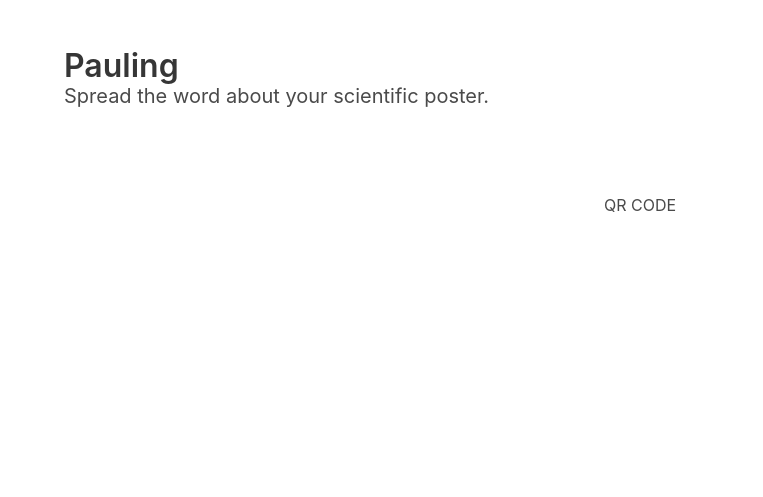
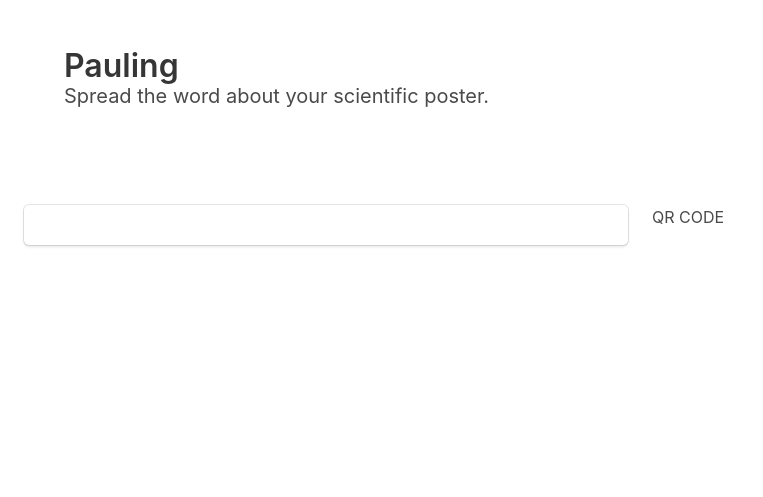
Before and after one commit to TailorDev/pauling, a Flask app: template api/templates/get_poster.html in a window 1280 px wide. Shown: the top 497 px of the page, without its empty margins (0-763 px from the left). Run offline with Flask 2, Linux system fonts and the light colour scheme; the template is opened without the code that fills it, so the values that code supplies are empty.

Commit message:
[api] allow to persist posters + start displaying them

```diff
--- a/api/server.py
+++ b/api/server.py
@@ -44,15 +44,19 @@
 
     form = NewPosterForm(**context)
     if form.validate_on_submit():
-        # TODO: persist poster in db
-        # redirect to /posters/<uuid>
-        return "QR CODE"
+        p = Poster(
+            form.title.data, form.authors.data, form.abstract.data,
+            source_url, form.download_url.data, form.presented_at.data
+        )
+        db.session.add(p)
+        db.session.commit()
+        return redirect(url_for('get_poster', uuid=p.id))
 
     return render_template('new_poster.html', source_url=source_url, form=form)
 
 @app.route('/posters/<uuid>', methods=['GET'])
 def get_poster(uuid):
-    poster = { 'uuid': uuid }
+    poster = Poster.query.get_or_404(uuid)
     if request.headers.get('accept') == 'application/json':
-        return jsonify(poster)
+        return jsonify(poster.serialize())
     return render_template('get_poster.html', poster=poster)
--- a/api/templates/get_poster.html
+++ b/api/templates/get_poster.html
@@ -3,7 +3,19 @@
 {% block content %}
 <div class="section">
     <div class="columns is-centered">
-        QR CODE
+        <div class="column">
+            <div class="box">
+                <div class="content">
+                    <h2 class="title">{{ poster.title }}</h2>
+                    <p class="subtitle">{{ poster.authors }}</p>
+                    <p>{{ poster.abstract }}</p>
+                </div>
+            </div>
+        </div>
+        <div class="column">
+
+            QR CODE
+        </div>
     </div>
 </div>
 {% endblock %}
```
Also changed, not shown: api/models.py (+12 -0 lines).
